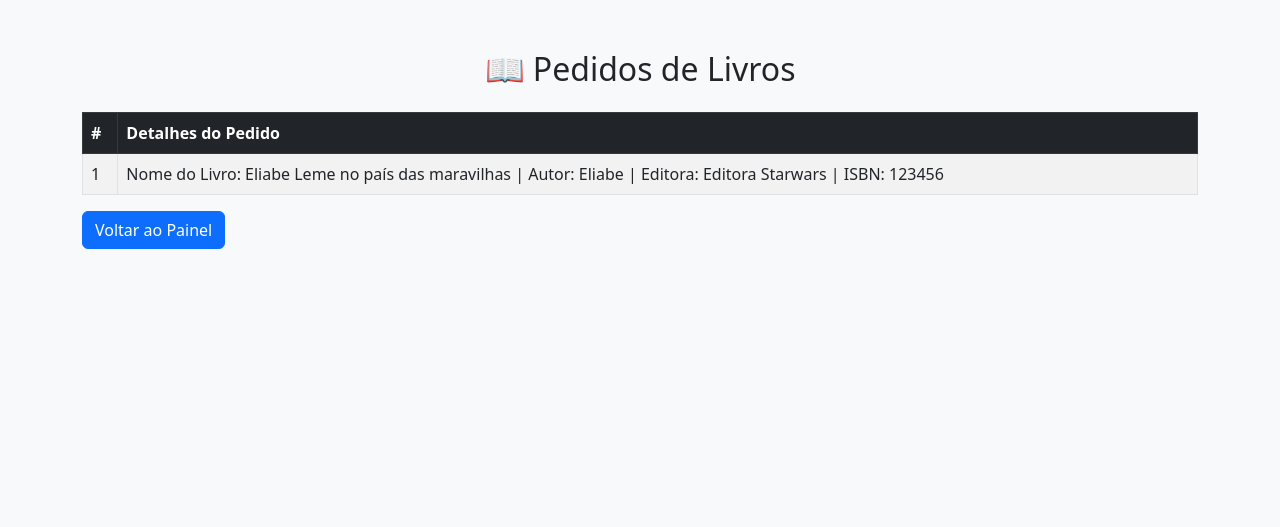
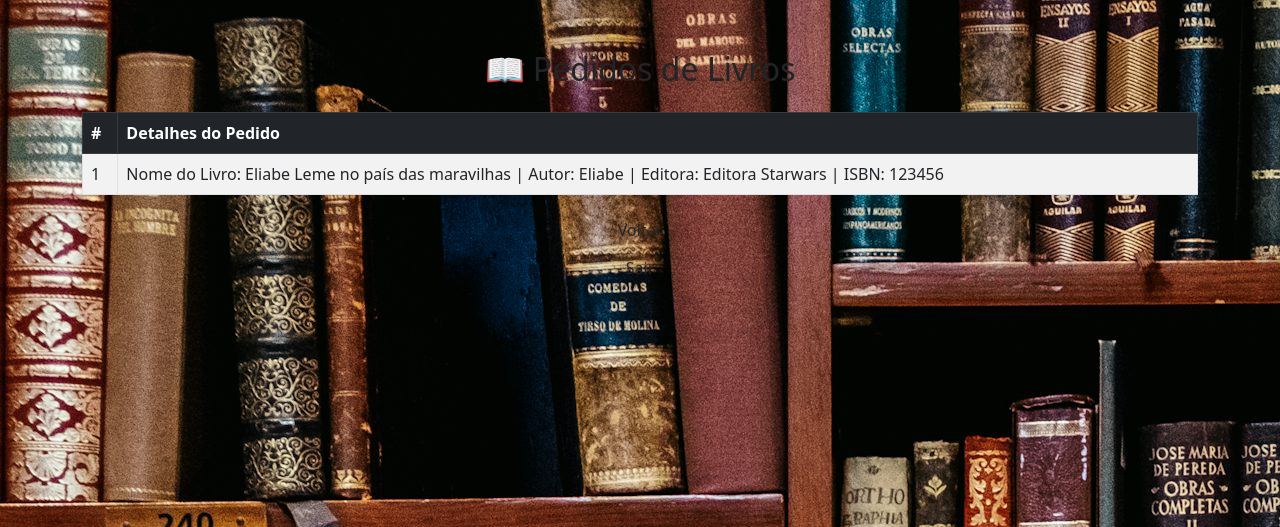
Before and after one commit to willsf2021/FATEC_DES_WEB2_2025_Avaliacao1, a PHP site: page /bibliotecario/listar_pedidos_livros.php in a window 1280 px wide. Shown: the top 527 px of the page. Run offline with PHP 8.4, Linux system fonts and the light colour scheme; the visitor is signed in with stand-in values (Sample User, id 1).

Commit message:
refact: Modificação de estilo

```diff
--- a/bibliotecario/listar_pedidos_livros.php
+++ b/bibliotecario/listar_pedidos_livros.php
@@ -6,7 +6,7 @@ if (!isset($_SESSION['loggedin']) || $_SESSION['loggedin'] !== true || $_SESSION
     exit;
 }
 
-$filename = "../professor/list_de_pedidos.txt";
+$filename = "../professor/pedidos.txt";
 $pedidos = [];
 
 if (file_exists($filename)) {
@@ -33,6 +33,9 @@ if (file_exists($filename)) {
 
         .container {
             margin-top: 50px;
+        }
+        body {
+            background: url('../assets/bg.jpg');
         }
     </style>
 </head>
@@ -62,7 +65,8 @@ if (file_exists($filename)) {
                 <?php endif; ?>
             </tbody>
         </table>
-        <a href="dashboard.php" class="btn btn-primary">Voltar ao Painel</a>
+        <button class="btn btn-logout w-100" onclick="window.history.back();">Voltar</button>
+        <a href="../logout.php" class="btn btn-logout w-100">Sair</a>
     </div>
     <script src="https://cdn.jsdelivr.net/npm/bootstrap@5.3.0/dist/js/bootstrap.bundle.min.js"></script>
 </body>
--- /dev/null
+++ b/bibliotecario/livros.txt
@@ -0,0 +1,3 @@
+Nome do Livro: O órfão | Autor: aquele | Editora: que | ISBN: faz isso
+Nome do Livro: A menina que roubava pão | Autor: Ela | Editora: é  | ISBN: autora
+Nome do Livro: A volta dos que não foram | Autor: Eliabe Leme | Editora: Eliabe Editora | ISBN: 666
--- a/dashboard_professor.php
+++ b/dashboard_professor.php
@@ -46,6 +46,10 @@ if (!isset($_SESSION['loggedin']) || $_SESSION['loggedin'] !== true || $_SESSION
         .btn-logout:hover {
             background-color: #bb2d3b;
         }
+
+        body {
+            background: url('./assets/bg.jpg');
+        }
     </style>
 </head>
 
@@ -58,7 +62,7 @@ if (!isset($_SESSION['loggedin']) || $_SESSION['loggedin'] !== true || $_SESSION
                     <a href="./professor/cadastrar_pedido.php" class="text-decoration-none text-dark d-block">📚 Cadastrar Pedido de Livro</a>
                 </li>
                 <li class="list-group-item">
-                    <a href="listar_todos_livros.php" class="text-decoration-none text-dark d-block">📙 Listar Todos os Livros</a>
+                    <a href="listar_todos_livros.php" class="text-decoration-none text-dark d-block">📙 Visualizar Livros</a>
                 </li>
             </ul>
             <a href="logout.php" class="btn btn-logout w-100">Sair</a>
--- a/index.php
+++ b/index.php
@@ -71,6 +71,10 @@ if ($_SERVER['REQUEST_METHOD'] == 'POST') {
         .btn-custom:hover {
             background-color: #0056b3;
         }
+
+        body {
+            background: url('./assets/bg.jpg');
+        }
     </style>
 </head>
 
--- a/listar_todos_livros.php
+++ b/listar_todos_livros.php
@@ -6,7 +6,7 @@ if (!isset($_SESSION['loggedin']) || $_SESSION['loggedin'] !== true) {
     exit;
 }
 
-$filename = "bibliotecario/livros_cadastrados.txt";
+$filename = "bibliotecario/livros.txt";
 $livros = [];
 
 if (file_exists($filename)) {
@@ -62,6 +62,7 @@ if (file_exists($filename)) {
                 <?php endif; ?>
             </tbody>
         </table>
+        <button class="btn btn-logout w-100" onclick="window.history.back();">Voltar</button>
         <a href="logout.php" class="btn btn-logout w-100">Sair</a>
     </div>
     <script src="https://cdn.jsdelivr.net/npm/bootstrap@5.3.0/dist/js/bootstrap.bundle.min.js"></script>
--- a/professor/cadastrar_pedido.php
+++ b/professor/cadastrar_pedido.php
@@ -3,7 +3,7 @@ session_start();
 if ($_SERVER['REQUEST_METHOD'] == "POST" && (isset($_SESSION['loggedin']) || $_SESSION['loggedin'] == true) && $_SESSION['tipoUsuario'] == "professor") {
 
     if (!empty($_POST['tituloLivro']) && !empty($_POST['autor']) && !empty($_POST['editora']) && !empty($_POST['isbn'])) {
-        $filename = "list_de_pedidos.txt";
+        $filename = "pedidos.txt";
         $handle = fopen($filename, file_exists($filename) ? "a" : "w");
 
         $conteudo = [
@@ -106,6 +106,7 @@ if ($_SERVER['REQUEST_METHOD'] == "POST" && (isset($_SESSION['loggedin']) || $_S
 
                 <button type="submit" class="btn btn-primary w-100">Cadastrar Livro</button>
             </form>
+            <button class="btn btn-logout w-100" onclick="window.history.back();">Voltar</button>
             <a href="../logout.php" class="btn btn-logout w-100">Sair</a>
         </div>
     </div>
```
Also changed, not shown: bibliotecario/cadastrar_livros.php (+6 -1 lines), dashboard_biblio.php (+5 -2 lines), assets/bg.jpg (added), professor/pedidos.txt (renamed from professor/list_de_pedidos.txt).
